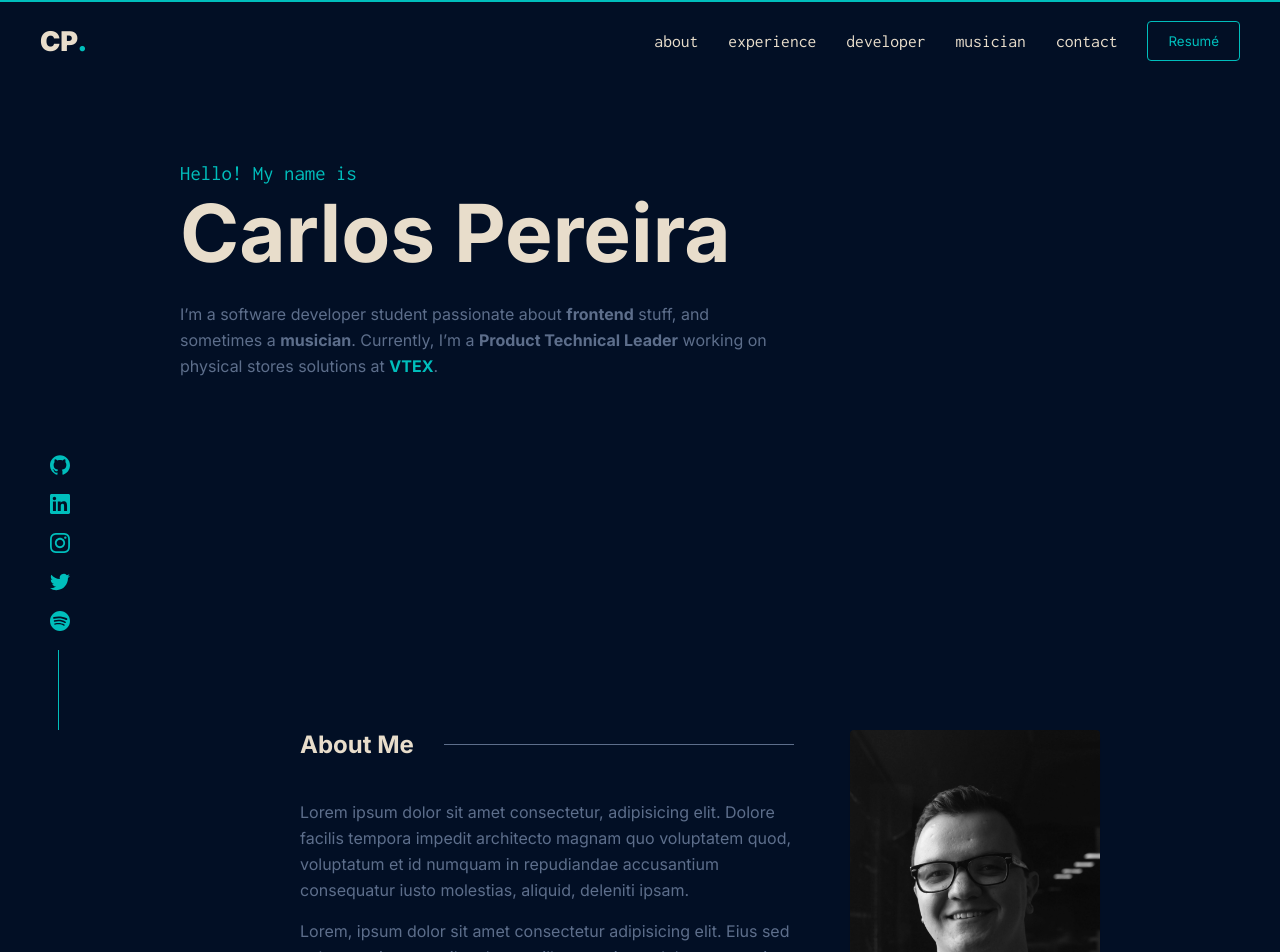
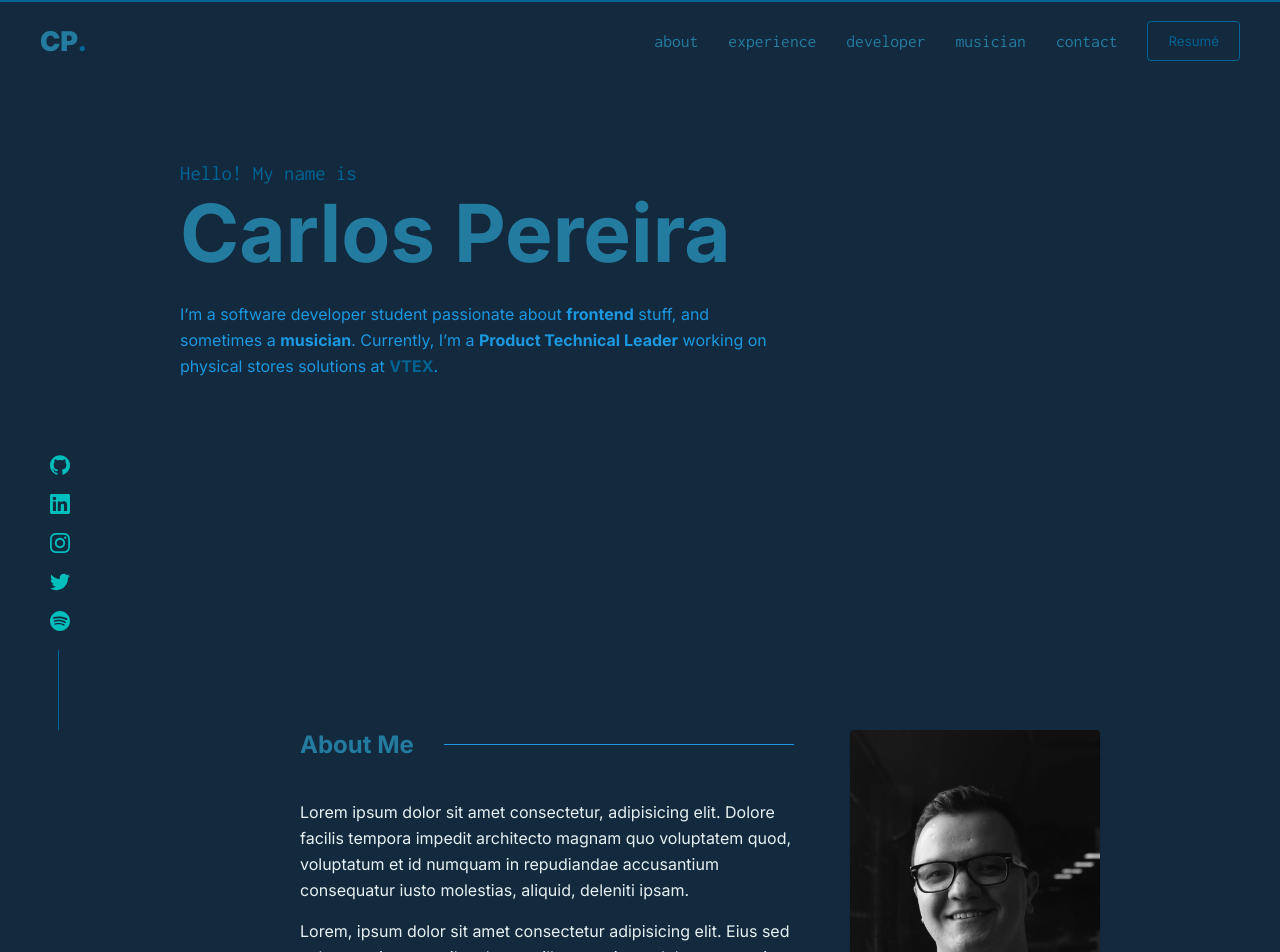
Before and after one commit to kdumagalhaes/hellocarlos, a Vue app: page / in a window 1280 px wide. Shown: the top 952 px of the page. Built offline with nearby package versions, Linux system fonts and the light colour scheme.

Commit message:
Fix about component colors

```diff
--- a/src/assets/css/_reset.scss
+++ b/src/assets/css/_reset.scss
@@ -21,7 +21,7 @@ textarea {
 }
 
 body {
-    background-color: $dark-blue;
+    background-color: $prussian-blue;
 }
 
 button {
--- a/src/assets/css/_variables.scss
+++ b/src/assets/css/_variables.scss
@@ -8,11 +8,11 @@ monospace;
 $sans-serif: 'Inter',
 sans-serif;
 // colors
-$light-green: #00BEBC;
-$primary-green: #00615f;
-$light-yellow: #E8DDCB;
-$dark-blue: #020f25;
-$light-blue: #5d6e8b;
+$sapphire-blue: #006494;
+$azure: #e8f1f2;
+$celadon-blue: #247ba0;
+$prussian-blue: #13293d;
+$carolina-blue: #1b98e0;
 // padding
 $safe-area-padding: 0 40px;
 $section-padding: 0 40px 0 180px;
--- a/src/components/About.vue
+++ b/src/components/About.vue
@@ -66,8 +66,12 @@ export default {
   margin-right: 50px;
 }
 
+.tech-list,
+.bio {
+  color: $azure;
+}
+
 .tech-list {
-  color: $light-blue;
   font-family: $monospace;
   margin-right: 50px;
 
@@ -78,7 +82,7 @@ export default {
     transition: all 0.4s;
 
     &:hover {
-      color: $light-green;
+      color: $sapphire-blue;
     }
   }
 }
@@ -86,7 +90,6 @@ export default {
 .bio {
   width: 100%;
   max-width: 500px;
-  color: $light-blue;
   line-height: 26px;
   margin-bottom: 15px;
 }
--- a/src/components/BasicButton.vue
+++ b/src/components/BasicButton.vue
@@ -21,14 +21,14 @@ export default {
   width: 100%;
   height: 40px;
   background: transparent;
-  border: 1px solid $light-green;
+  border: 1px solid $sapphire-blue;
   border-radius: 4px;
   padding: 0 20px;
-  color: $light-green;
+  color: $sapphire-blue;
   transition: background 0.3s;
 
   &:hover {
-    background: $primary-green;
+    background: $azure;
   }
 }
 </style>
--- a/src/components/Header.vue
+++ b/src/components/Header.vue
@@ -52,11 +52,11 @@ export default {
 
     a {
       text-decoration: none;
-      color: $light-yellow;
+      color: $celadon-blue;
       transition: color 0.3s;
 
       &:hover {
-        color: $light-green;
+        color: $sapphire-blue;
       }
     }
   }
@@ -66,7 +66,7 @@ export default {
   padding: $safe-area-padding;
   height: 80px;
   justify-content: space-between;
-  border-top: 2px solid $light-green;
+  border-top: 2px solid $sapphire-blue;
 }
 
 .logo-responsive {
@@ -77,10 +77,10 @@ export default {
   text-transform: uppercase;
   font-size: 1.7rem;
   font-weight: $black;
-  color: $light-yellow;
+  color: $celadon-blue;
 
   .dot {
-    color: $light-green;
+    color: $sapphire-blue;
   }
   h1 {
     font-size: 1px;
--- a/src/components/Hero.vue
+++ b/src/components/Hero.vue
@@ -76,14 +76,14 @@ export default {
 }
 
 .greeting {
-  color: $light-green;
+  color: $sapphire-blue;
   font-family: $monospace;
   font-size: 1.3rem;
 }
 
 .name,
 .bio {
-  color: $light-yellow;
+  color: $celadon-blue;
   margin-bottom: 20px;
 }
 
@@ -95,17 +95,17 @@ export default {
   width: 100%;
   max-width: 600px;
   line-height: 26px;
-  color: $light-blue;
+  color: $carolina-blue;
 }
 
 .link {
-  color: $light-green;
+  color: $sapphire-blue;
   transition: color 0.3s;
   font-weight: $bold;
   text-decoration: none;
 
   &:hover {
-    color: $light-yellow;
+    color: $celadon-blue;
   }
 }
 
--- a/src/components/SectionTitle.vue
+++ b/src/components/SectionTitle.vue
@@ -22,7 +22,7 @@ export default {
 
 <style lang="scss" scoped>
 .section-title {
-  color: $light-yellow;
+  color: $celadon-blue;
   display: flex;
   align-items: center;
   margin-bottom: 40px;
@@ -32,7 +32,7 @@ export default {
     display: block;
     width: var(--lineWidth);
     height: 1px;
-    background-color: $light-blue;
+    background-color: $carolina-blue;
     margin-left: 30px;
   }
 }
--- a/src/components/SocialMedia.vue
+++ b/src/components/SocialMedia.vue
@@ -62,7 +62,7 @@ export default {
     display: block;
     width: 1px;
     height: 80px;
-    background-color: $light-green;
+    background-color: $sapphire-blue;
     margin-left: 58px;
   }
 }
```
